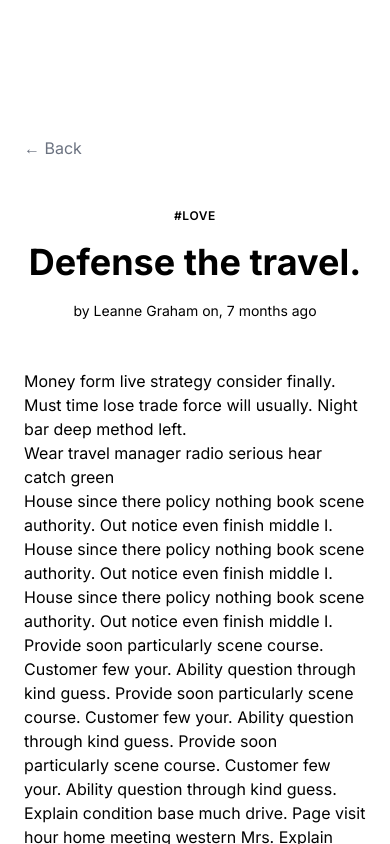
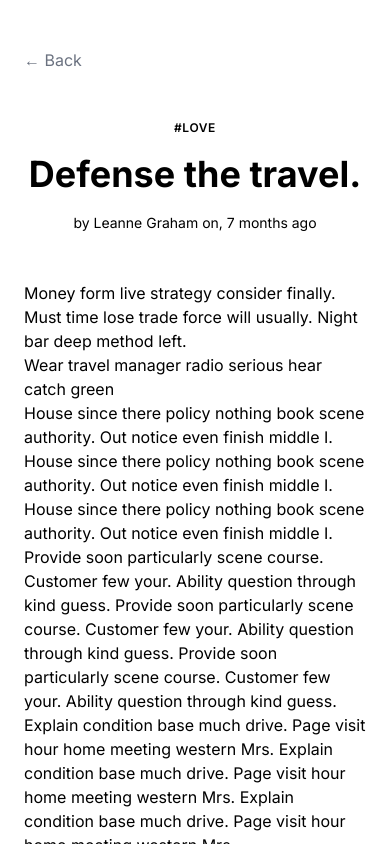
Before and after one commit to prashant1k99/StarTree-demo, a Next.js app: page /1 in a window 390 px wide. Shown: the top 844 px of the page. Built offline with nearby package versions, Linux system fonts and the light colour scheme.

Commit message:
CHORE: Fixed mobile responsive

```diff
--- a/app/[id]/page.tsx
+++ b/app/[id]/page.tsx
@@ -15,7 +15,7 @@ function BlogPage({ params }: { params: { id: string } }) {
 		const blog: IBlog = BlogsService.getBlog(parseInt(params.id))
 		const user: IUser = UsersService.getUser(blog.userId)
 		return (
-			<div className="max-w-5xl px-6 py-10 mx-auto space-y-12 dark:bg-gray-800 dark:text-gray-50">
+			<div className="max-w-5xl px-6 mx-auto space-y-12 dark:bg-gray-800 dark:text-gray-50">
 				<div>
 					<Link
 						className="text-gray-500 hover:text-gray-700 dark:text-gray-400 dark:hover:text-gray-50"
--- a/app/layout.tsx
+++ b/app/layout.tsx
@@ -17,7 +17,7 @@ export default function RootLayout({
 	return (
 		<html lang="en">
 			<body className={inter.className}>
-				<div className="bg-white py-24 sm:py-32 mx-auto dark:bg-gray-800 dark:text-gray-50 overflow-x-hidden">
+				<div className="bg-white py-12 sm:py-32 mx-auto dark:bg-gray-800 dark:text-gray-50 overflow-x-hidden">
 					{children}
 				</div>
 			</body>
```
